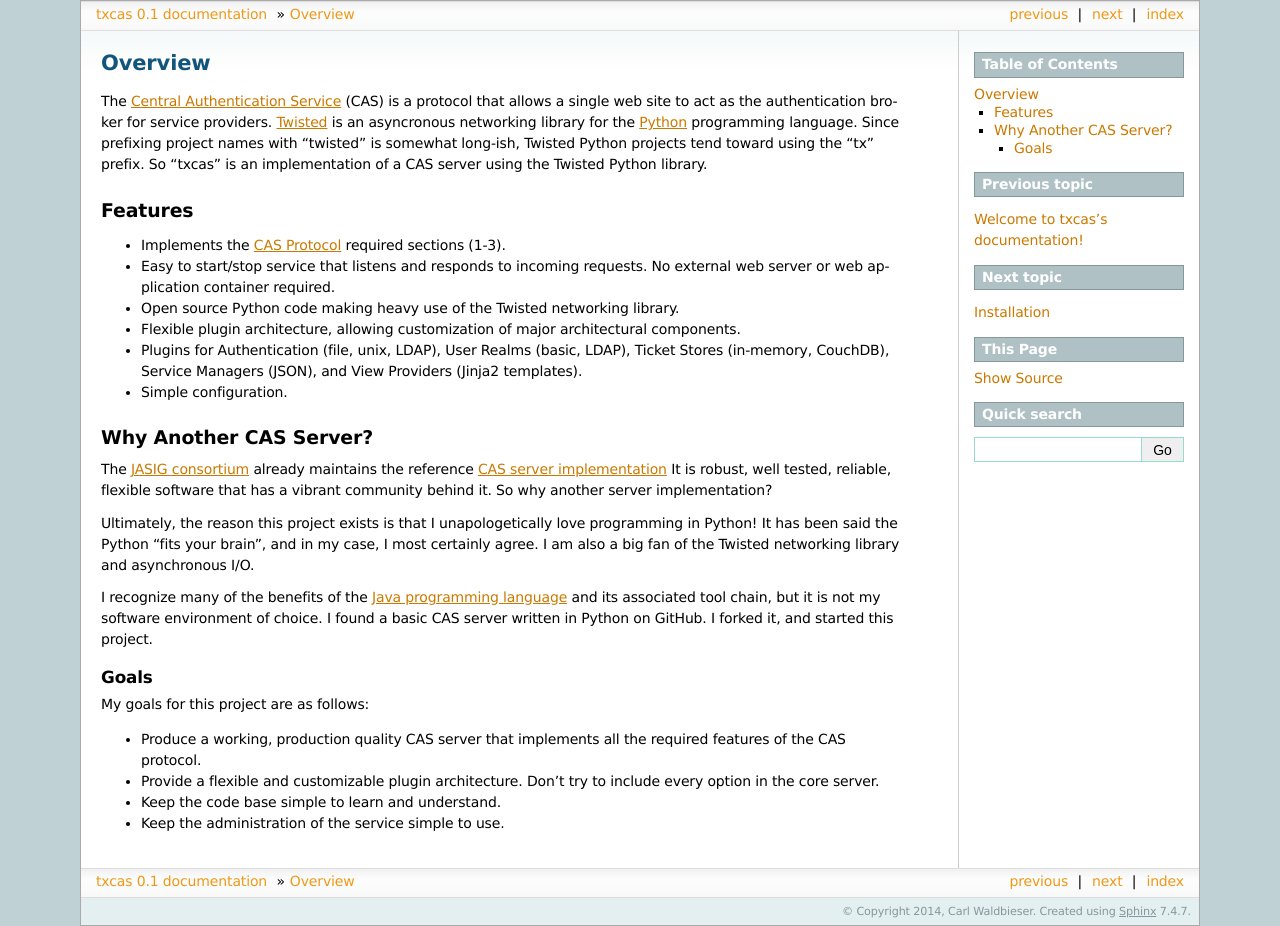
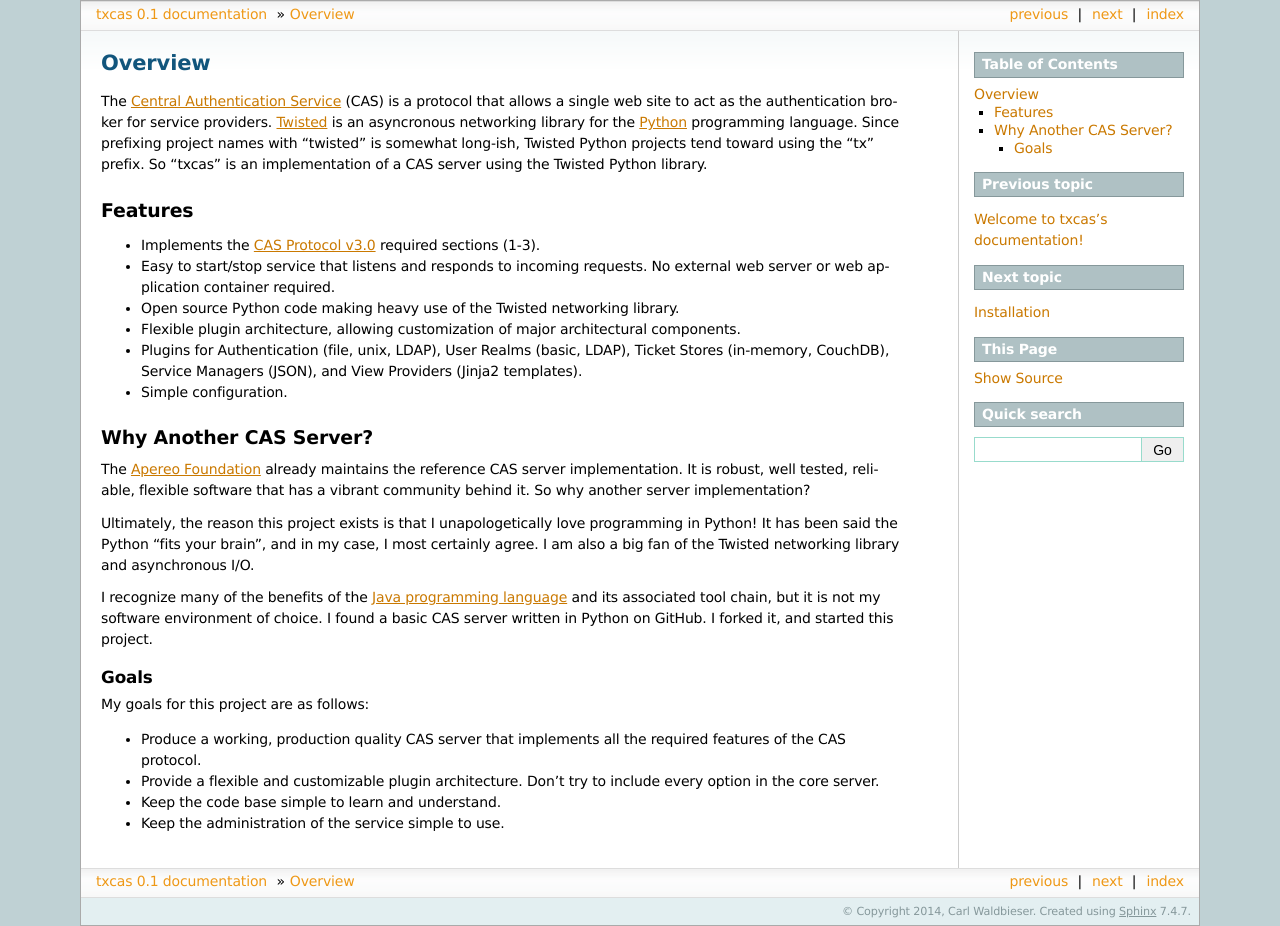
Before and after one commit to cwaldbieser/txcas, a Sphinx documentation site: the page built from docs/overview.rst, in a window 1280 px wide. Built offline with Sphinx 7.4.7, drawn with Linux system fonts in a browser that asks for light colours.

Commit message:
Updated links; CAS is moving from Jasig to Apereo.

```diff
--- a/README.rst
+++ b/README.rst
@@ -4,7 +4,7 @@
 
 .. highlight:: console
 
-The protocol: http://www.jasig.org/cas/protocol
+The protocol: https://github.com/Jasig/cas/blob/master/cas-server-protocol/3.0/cas_protocol_3_0.md
 
 Full documentation is hosted at http://txcas.readthedocs.org/
 
--- a/docs/glossary.rst
+++ b/docs/glossary.rst
@@ -19,7 +19,8 @@
         session, all CAS clients that authenticated via the session are
         notified of the session termination.
 
-        See http://www.jasig.org/cas/protocol#single-logout for details.
+        See https://github.com/Jasig/cas/blob/master/cas-server-protocol/3.0/cas_protocol_3_0.md#233-single-logout
+        for details.
 
     SSO
         Single Sign-On.  The ability to login once to a service authentication
--- a/docs/overview.rst
+++ b/docs/overview.rst
@@ -13,7 +13,7 @@
 Features
 --------
 
-* Implements the `CAS Protocol`_ required sections (1-3).
+* Implements the `CAS Protocol v3.0`_ required sections (1-3).
 * Easy to start/stop service that listens and responds to incoming requests.
   No external web server or web application container required.
 * Open source Python code making heavy use of the Twisted networking library.
@@ -28,8 +28,8 @@
 Why Another CAS Server?
 -----------------------
 
-The `JASIG consortium`_ already maintains the reference `CAS server
-implementation`_  It is robust, well tested, reliable, flexible
+The `Apereo Foundation`_ already maintains the reference CAS server
+implementation.  It is robust, well tested, reliable, flexible
 software that has a vibrant community behind it.  So why another server
 implementation?
 
@@ -54,10 +54,9 @@
 * Keep the code base simple to learn and understand.
 * Keep the administration of the service simple to use.
 
-.. _Central Authentication Service: http://www.jasig.org/cas/protocol
-.. _CAS Protocol: http://www.jasig.org/cas/protocol
+.. _Central Authentication Service: http://jasig.github.io/cas/4.0.0/index.html
+.. _CAS Protocol v3.0: https://github.com/Jasig/cas/blob/master/cas-server-protocol/3.0/cas_protocol_3_0.md
 .. _Python: https://www.python.org/
 .. _Twisted: https://twistedmatrix.com/trac/
-.. _JASIG consortium: http://www.jasig.org/
-.. _CAS server implementation: http://www.jasig.org/cas
+.. _Apereo Foundation: http://www.apereo.org/
 .. _Java programming language: https://www.java.com
```
